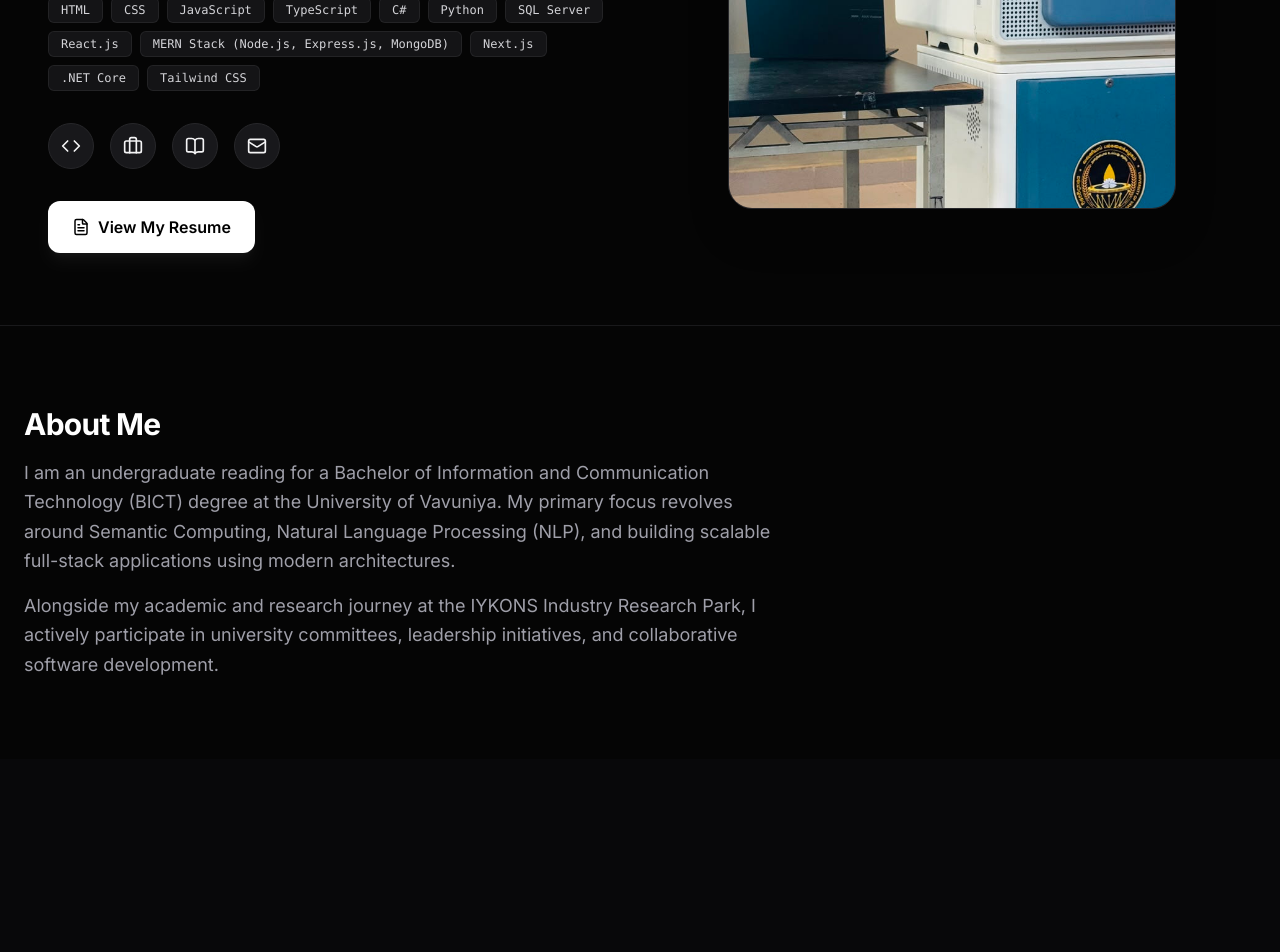
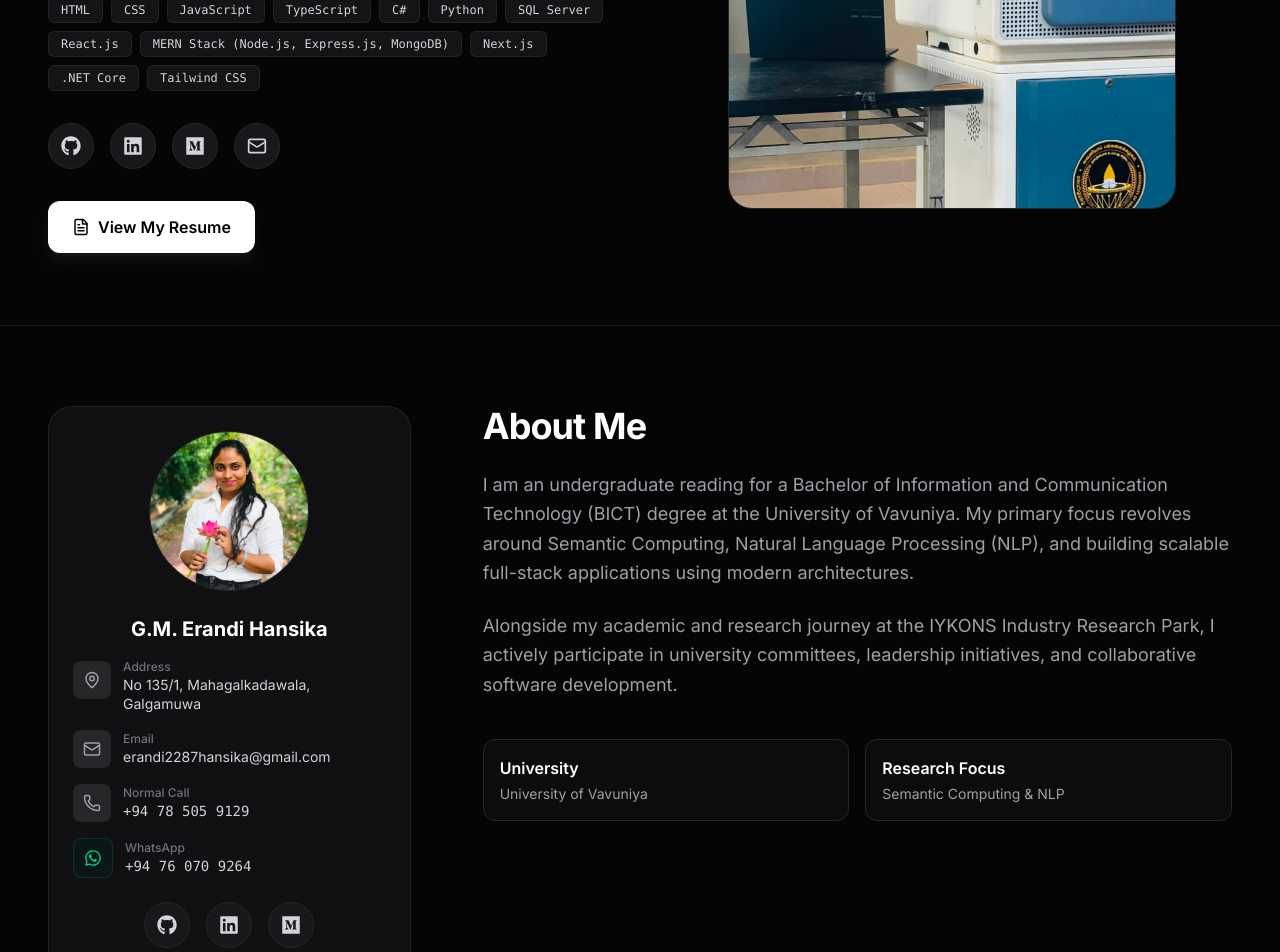
Before and after one commit to Erandi-Hans/Erandi-Hansika-Portfolio, a Next.js app: page / in a window 1280 px wide. Shown: the part 420-1372 px from the top of the page. Before the commit the page ends 1179 px from the top, so only its background shows below. Built offline with nearby package versions, Linux system fonts and the light colour scheme.

Commit message:
feat: implementing,about component

```diff
--- a/package.json
+++ b/package.json
@@ -13,7 +13,8 @@
     "lucide-react": "^1.25.0",
     "next": "16.2.10",
     "react": "19.2.4",
-    "react-dom": "19.2.4"
+    "react-dom": "19.2.4",
+    "react-icons": "^5.7.0"
   },
   "devDependencies": {
     "@tailwindcss/postcss": "^4",
--- a/src/app/components/About.tsx
+++ b/src/app/components/About.tsx
@@ -1,14 +1,120 @@
+import { MapPin, Mail, Phone, FileText } from 'lucide-react';
+import Image from 'next/image';
+import { FaWhatsapp, FaGithub, FaLinkedin, FaMedium } from 'react-icons/fa';
+
 export default function About() {
     return (
-        <section id="about" className="w-full max-w-[1600px] mx-auto px-6 py-20 border-t border-zinc-800/60">
-            <div className="space-y-4 max-w-3xl">
-                <h2 className="text-3xl font-bold tracking-tight text-white">About Me</h2>
+        <section id="about" className="w-full max-w-[1600px] mx-auto px-6 md:px-12 py-20 border-t border-zinc-800/60">
+            <div className="grid grid-cols-1 lg:grid-cols-3 gap-12 items-start">
+
+                {/* 1. Personal Info Card with Image */}
+                <div className="bg-zinc-900/60 border border-zinc-800/80 rounded-3xl p-6 space-y-6 backdrop-blur-sm shadow-xl lg:col-span-1">
+
+                    <div className="relative w-32 h-32 md:w-40 md:h-40 mx-auto overflow-hidden rounded-full border border-zinc-800">
+                        <Image
+                            src="/img/pi1.jpeg"
+                            alt="G.M. Erandi Hansika"
+                            fill
+                            className="object-cover"
+                        />
+                    </div>
+
+                    <div className="space-y-4 text-sm">
+                        <h3 className="text-xl font-bold text-white text-center">G.M. Erandi Hansika</h3>
+
+                        <div className="flex items-start gap-3 text-zinc-300">
+                            <div className="p-2.5 bg-zinc-800 rounded-lg text-zinc-400 shrink-0 mt-0.5">
+                                <MapPin size={18} />
+                            </div>
+                            <div>
+                                <p className="text-xs text-zinc-500 font-medium">Address</p>
+                                <p className="leading-snug">No 135/1, Mahagalkadawala, Galgamuwa</p>
+                            </div>
+                        </div>
+
+                        <div className="flex items-center gap-3 text-zinc-300">
+                            <div className="p-2.5 bg-zinc-800 rounded-lg text-zinc-400 shrink-0">
+                                <Mail size={18} />
+                            </div>
+                            <div>
+                                <p className="text-xs text-zinc-500 font-medium">Email</p>
+                                <a href="mailto:erandi2287hansika@gmail.com" className="hover:text-white transition break-all">
+                                    erandi2287hansika@gmail.com
+                                </a>
+                            </div>
+                        </div>
+
+                        <div className="flex items-center gap-3 text-zinc-300">
+                            <div className="p-2.5 bg-zinc-800 rounded-lg text-zinc-400 shrink-0">
+                                <Phone size={18} />
+                            </div>
+                            <div>
+                                <p className="text-xs text-zinc-500 font-medium">Normal Call</p>
+                                <a href="tel:0785059129" className="hover:text-white transition font-mono">
+                                    +94 78 505 9129
+                                </a>
+                            </div>
+                        </div>
+
+                        <div className="flex items-center gap-3 text-zinc-300">
+                            <div className="p-2.5 bg-emerald-950/30 border border-emerald-800/40 rounded-lg text-emerald-400 shrink-0">
+                                <FaWhatsapp size={18} />
+                            </div>
+                            <div>
+                                <p className="text-xs text-zinc-500 font-medium">WhatsApp</p>
+                                <a href="https://wa.me/94760709264" target="_blank" className="hover:text-emerald-400 transition font-mono">
+                                    +94 76 070 9264
+                                </a>
+                            </div>
+                        </div>
+
+                        {/* Social Links */}
+                        <div className="flex gap-4 pt-2 justify-center">
+                            <a href="https://github.com/Erandi-Hans" target="_blank" className="p-3 bg-zinc-900 border border-zinc-800 rounded-full text-zinc-300 hover:text-white hover:border-[#333] hover:bg-[#333]/20 transition">
+                                <FaGithub size={20} />
+                            </a>
+                            <a href="https://www.linkedin.com/in/erandi-hansika-a286ab225" target="_blank" className="p-3 bg-zinc-900 border border-zinc-800 rounded-full text-zinc-300 hover:text-[#0a66c2] hover:border-[#0a66c2]/50 hover:bg-[#0a66c2]/10 transition">
+                                <FaLinkedin size={20} />
+                            </a>
+                            <a href="https://medium.com/@erandi2287hansika" target="_blank" className="p-3 bg-zinc-900 border border-zinc-800 rounded-full text-zinc-300 hover:text-white hover:border-white hover:bg-white/10 transition">
+                                <FaMedium size={20} />
+                            </a>
+
+                        </div>
+
+                        {/* CV Button */}
+                        <div className="pt-2">
+                            <a href="/my-cv.pdf" target="_blank" className="w-full inline-flex items-center justify-center gap-2 px-6 py-3.5 bg-white text-black font-semibold rounded-xl hover:bg-zinc-200 transition shadow-lg shadow-white/5">
+                                <FileText size={18} /> View My Resume
+                            </a>
+                        </div>
+                    </div>
+                </div>
+
+                {/* 2. Main About Me Description */}
+                <div className="lg:col-span-2 space-y-6 pl-0 lg:pl-6">
+                    <h2 className="text-3xl md:text-4xl font-bold tracking-tight text-white">About Me</h2>
+
                     <p className="text-zinc-400 text-lg leading-relaxed">
                         I am an undergraduate reading for a Bachelor of Information and Communication Technology (BICT) degree at the University of Vavuniya. My primary focus revolves around Semantic Computing, Natural Language Processing (NLP), and building scalable full-stack applications using modern architectures.
                     </p>
+
                     <p className="text-zinc-400 text-lg leading-relaxed">
                         Alongside my academic and research journey at the IYKONS Industry Research Park, I actively participate in university committees, leadership initiatives, and collaborative software development.
                     </p>
+
+                    <div className="pt-4 grid grid-cols-1 sm:grid-cols-2 gap-4">
+                        <div className="p-4 bg-zinc-900/40 border border-zinc-800 rounded-xl">
+                            <h4 className="text-white font-semibold mb-1">University</h4>
+                            <p className="text-sm text-zinc-400">University of Vavuniya</p>
+                        </div>
+                        <div className="p-4 bg-zinc-900/40 border border-zinc-800 rounded-xl">
+                            <h4 className="text-white font-semibold mb-1">Research Focus</h4>
+                            <p className="text-sm text-zinc-400">Semantic Computing & NLP</p>
+                        </div>
+                    </div>
+                </div>
+
             </div>
         </section>
     );
--- a/src/app/components/Hero.tsx
+++ b/src/app/components/Hero.tsx
@@ -1,12 +1,13 @@
 "use client";
 import { useState, useEffect } from "react";
 import { motion, AnimatePresence } from "framer-motion";
-import { Code, Briefcase, BookOpen, FileText, Mail, Sparkles } from 'lucide-react';
+import { FileText, Sparkles, Mail } from 'lucide-react';
+import { FaGithub, FaLinkedin, FaMedium } from 'react-icons/fa';
 
 const images = ["/img/p1 (2).jpeg", "/img/p2.jpeg", "/img/p3.jpeg", "/img/p5.jpeg"];
 
 const techStacks = [
-    "HTML", "CSS", "JavaScript", "TypeScript", "C#", , "Python", "SQL Server",
+    "HTML", "CSS", "JavaScript", "TypeScript", "C#", "Python", "SQL Server",
     "React.js", "MERN Stack (Node.js, Express.js, MongoDB)", "Next.js", ".NET Core", "Tailwind CSS"
 ];
 
@@ -46,18 +47,18 @@ export default function Hero() {
                     ))}
                 </div>
 
-                {/* Social Links */}
+                {/* Social Links with Original Brand Colors on Hover */}
                 <div className="flex gap-4 pt-2">
-                    <a href="https://github.com/Erandi-Hans" target="_blank" className="p-3 bg-zinc-900 border border-zinc-800 rounded-full hover:bg-zinc-800 hover:border-zinc-700 transition">
-                        <Code size={20} />
+                    <a href="https://github.com/Erandi-Hans" target="_blank" className="p-3 bg-zinc-900 border border-zinc-800 rounded-full text-zinc-300 hover:text-white hover:border-[#333] hover:bg-[#333]/20 transition">
+                        <FaGithub size={20} />
                     </a>
-                    <a href="https://www.linkedin.com/in/erandi-hansika-a286ab225" target="_blank" className="p-3 bg-zinc-900 border border-zinc-800 rounded-full hover:bg-zinc-800 hover:border-zinc-700 transition">
-                        <Briefcase size={20} />
+                    <a href="https://www.linkedin.com/in/erandi-hansika-a286ab225" target="_blank" className="p-3 bg-zinc-900 border border-zinc-800 rounded-full text-zinc-300 hover:text-[#0a66c2] hover:border-[#0a66c2]/50 hover:bg-[#0a66c2]/10 transition">
+                        <FaLinkedin size={20} />
                     </a>
-                    <a href="https://medium.com/@erandi2287hansika" target="_blank" className="p-3 bg-zinc-900 border border-zinc-800 rounded-full hover:bg-zinc-800 hover:border-zinc-700 transition">
-                        <BookOpen size={20} />
+                    <a href="https://medium.com/@erandi2287hansika" target="_blank" className="p-3 bg-zinc-900 border border-zinc-800 rounded-full text-zinc-300 hover:text-white hover:border-white hover:bg-white/10 transition">
+                        <FaMedium size={20} />
                     </a>
-                    <a href="mailto:erandi2287hansika@gmail.com" className="p-3 bg-zinc-900 border border-zinc-800 rounded-full hover:bg-zinc-800 hover:border-zinc-700 transition">
+                    <a href="mailto:erandi2287hansika@gmail.com" className="p-3 bg-zinc-900 border border-zinc-800 rounded-full text-zinc-300 hover:text-red-400 hover:border-red-400/50 hover:bg-red-400/10 transition">
                         <Mail size={20} />
                     </a>
                 </div>
```
Also changed, not shown: public/img/pI1.jpeg (added), 1 other file (tests, documents, lock files or other folders). Lines whose indentation alone changed are shown as unchanged.
